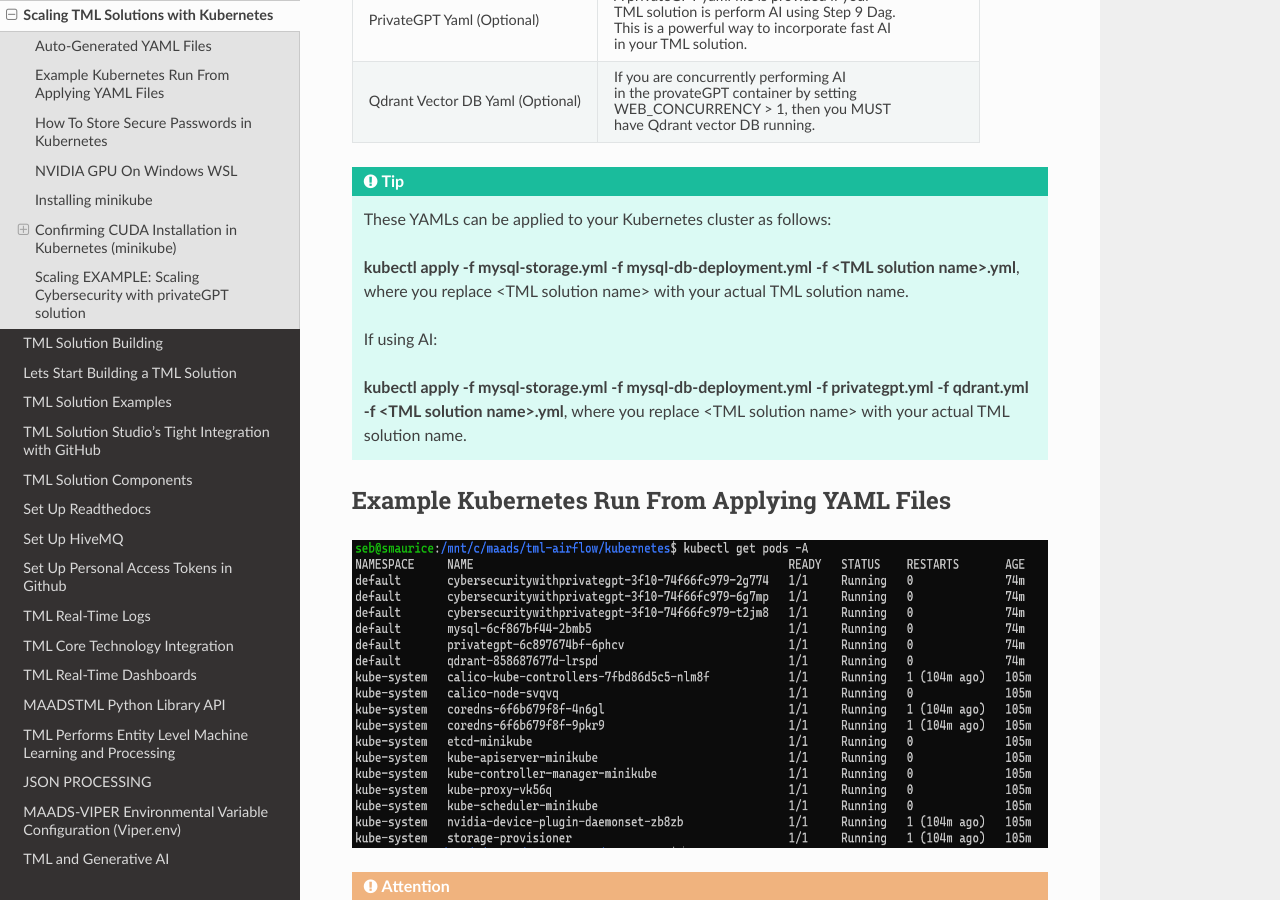
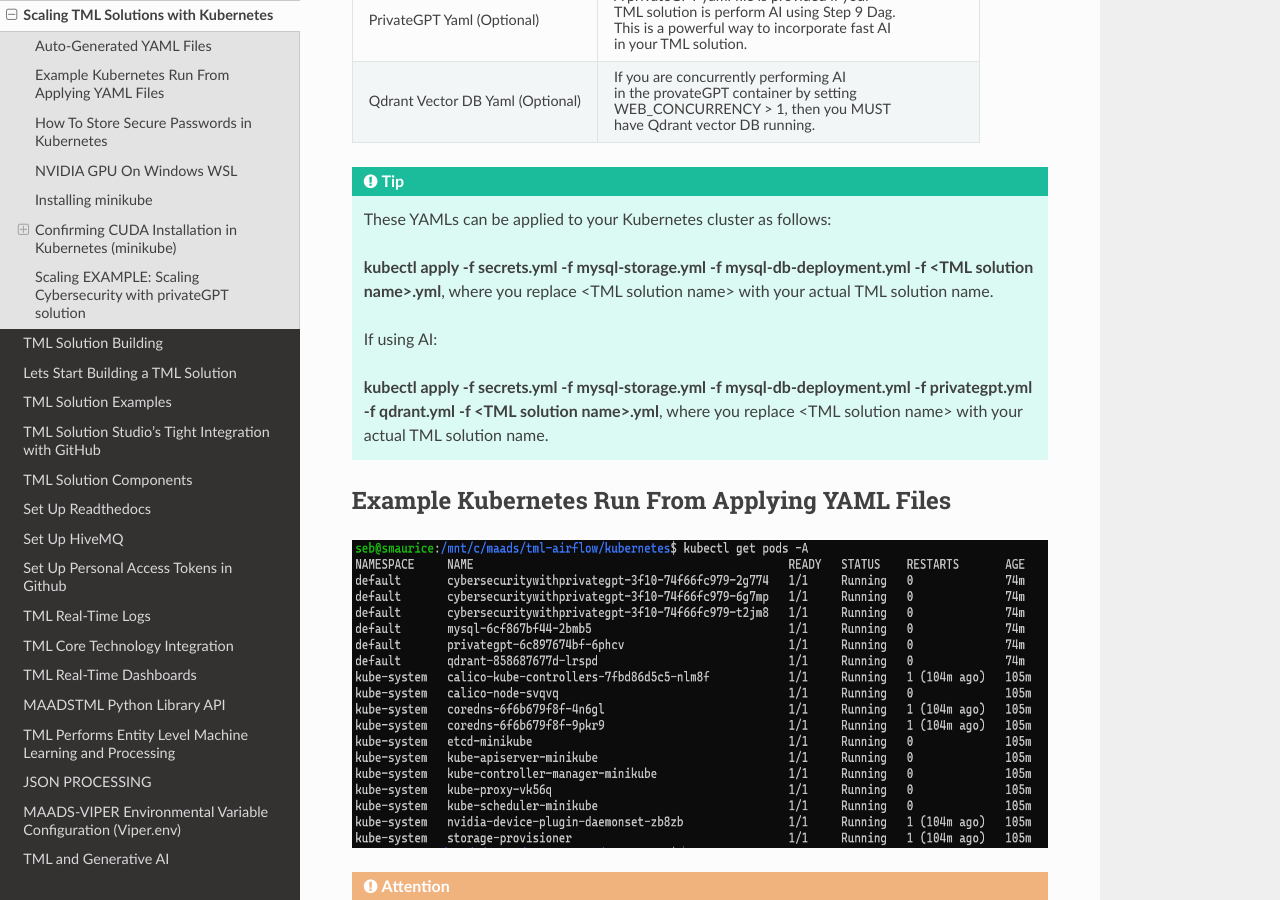
Before and after one commit to smaurice101/readthedocs, a Sphinx documentation site: the page built from docs/source/kube.rst, in a window 1280 px wide and 900 px high, scrolled down 1708 px. Built offline with Sphinx 7.4.7 and the Read the Docs theme 3.1.0, drawn with Linux system fonts in a browser that asks for light colours.

Commit message:
Update kube.rst

```diff
--- a/docs/source/kube.rst
+++ b/docs/source/kube.rst
@@ -73,12 +73,12 @@
 .. tip::
    These YAMLs can be applied to your Kubernetes cluster as follows:
 
-   **kubectl apply -f mysql-storage.yml -f mysql-db-deployment.yml -f <TML solution name>.yml**, where you replace <TML solution name> with your actual TML solution name.
+   **kubectl apply -f secrets.yml -f mysql-storage.yml -f mysql-db-deployment.yml -f <TML solution name>.yml**, where you replace <TML solution name> with your actual TML solution name.
 
    If using AI:
 
-   **kubectl apply -f mysql-storage.yml -f mysql-db-deployment.yml -f privategpt.yml -f qdrant.yml -f <TML solution name>.yml**, where you replace <TML solution name> with your actual TML
-   solution name.
+   **kubectl apply -f secrets.yml -f mysql-storage.yml -f mysql-db-deployment.yml -f privategpt.yml -f qdrant.yml -f <TML solution name>.yml**, where you replace <TML solution name> with
+   your actual TML solution name.
 
 Example Kubernetes Run From Applying YAML Files
 -------------------
```
